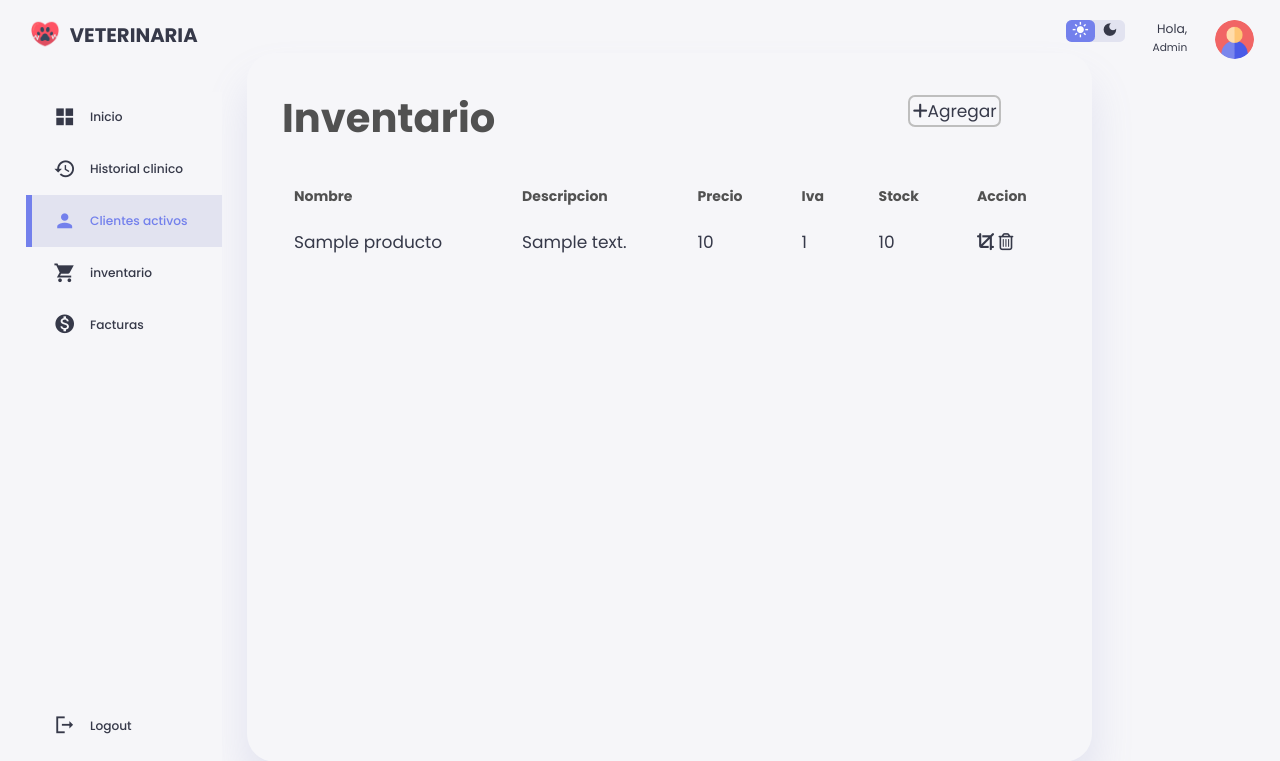
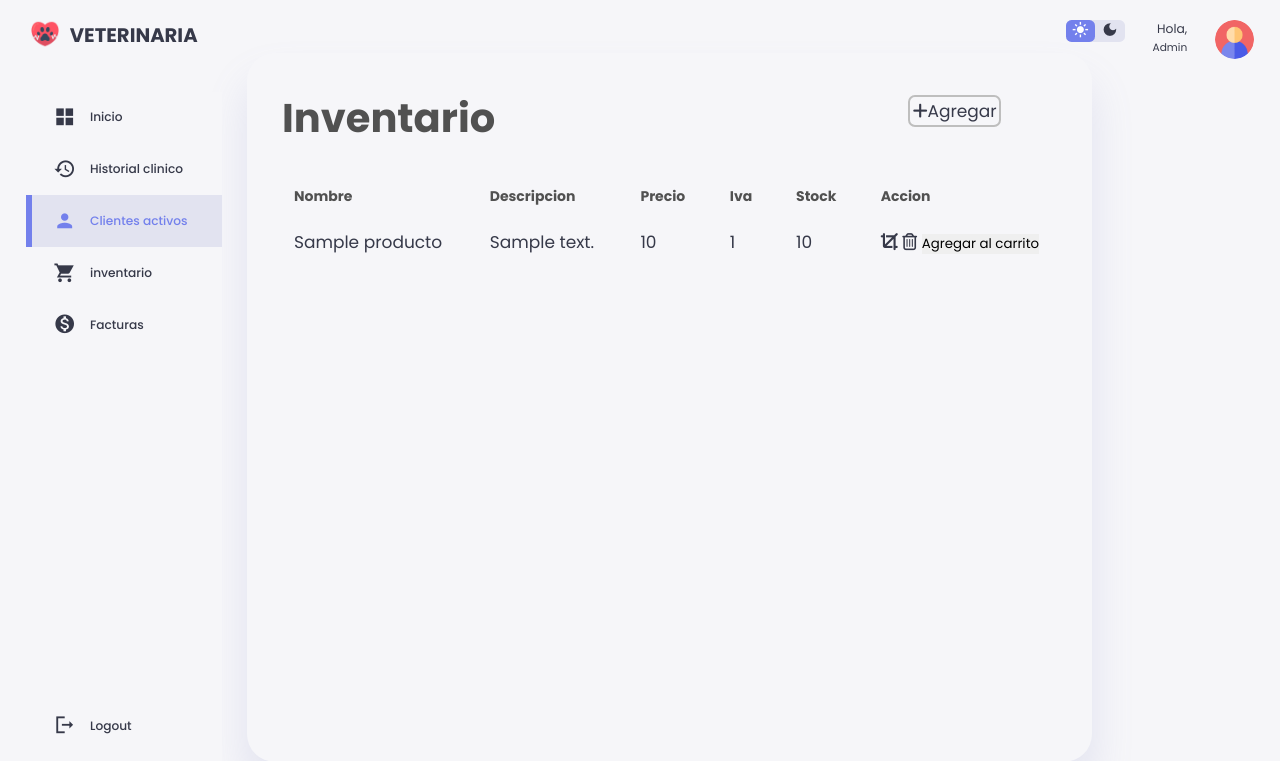
Before and after one commit to juanhcode/Veterinaria-App, a Django app: page /ventas/inventario/ in a window 1280 px wide. Shown: the top 761 px of the page. Run offline with Django 4.2, Linux system fonts and the light colour scheme; tables that the repository leaves empty hold one stand-in row (values such as "Sample post"); parts of the project's set-up code (start-up, migrations or seed data) failed here and were passed over; some libraries are stand-ins or nearby versions.

Commit message:
boton de agregar al carrito

```diff
--- a/templates/ventas/ventas.html
+++ b/templates/ventas/ventas.html
@@ -32,100 +32,15 @@
             <td>{{ p.iva|truncatechars:20 }}</td>
             <td>{{ p.stock|truncatechars:20 }}</td>
             <td>
-              <a class="fa-solid fa-crop" href="{% url 'ventas_app:update' p.id %}"></a>
+              <a class="fa-solid fa-crop edit1" href="{% url 'ventas_app:update' p.id %}"></a>
               <a class="fa-regular fa-trash-can" href="{% url 'ventas_app:delete' p.id %}"></a>
+              <button class="agregar-carrito">Agregar al carrito</button>
             </td>
           </tr>
           {% endfor %}
 
         </tbody>
       </table>
-      <!--
-
-        <table>
-
-          <tr class="propiedad">
-            <th>Animal</th>
-            <th>Propietario</th>
-            <th>Precio</th>
-            <th>N Factura</th>
-            <th>Edad</th>
-            <th>Enfermedad</th>
-            <th class="celdaCrud"></th>
-          </tr>
-
-          <tr id="valores">
-            <td>gato</td>
-            <td>Sancho</td>
-            <td>1'200.000</td>
-           <td>0000111100000</td>
-           <td>11 años</td>
-           <td>Cancer</td>
-           <td class="celdaCrud"><a href="{% url 'ventas_app:ventas' %}"><i class="agregarIcono"></i></a></td>
-          </tr>
-
-          <tr>
-            <td>perro</td>
-            <td>Dagoberto</td>
-            <td>500.000</td>
-            <td>0000122000000</td>
-            <td>12 años</td>
-            <td>Fractura</td>
-            <td class="celdaCrud"><a href="{% url 'ventas_app:ventas' %}"><i class="agregarIcono"></i></a></td>
-          </tr>
-
-          <tr>
-            <td>conejo</td>
-            <td>Clementina</td>
-            <td>800.000</td>
-            <td>0000222200000</td>
-            <td>2 años</td>
-            <td>Fractura</td>
-            <td class="celdaCrud"><a href="{% url 'ventas_app:ventas' %}"><i class="agregarIcono"></i></a></td>
-          </tr>
-          <tr>
-            <td>gato</td>
-            <td>Sancho</td>
-            <td>1'200.000</td>
-            <td>0000111100000</td>
-            <td>11 años</td>
-            <td>Cancer</td>
-            <td class="celdaCrud"><a href="{% url 'ventas_app:ventas' %}"><i class="agregarIcono"></i></a></td>
-          </tr>
-
-          <tr>
-            <td>perro</td>
-            <td>Dagoberto</td>
-            <td>500.000</td>
-            <td>0000122000000</td>
-            <td>12 años</td>
-            <td>Fractura</td>
-            <td class="celdaCrud"><a href="{% url 'ventas_app:ventas' %}"><i class="agregarIcono"></i></a></td>
-          </tr>
-
-          <tr>
-            <td>conejo</td>
-            <td>Clementina</td>
-            <td>800.000</td>
-            <td>0000222200000</td>
-            <td>2 años</td>
-            <td>Fractura</td>
-            <td class="celdaCrud"><a href="{% url 'ventas_app:ventas' %}"><i class="agregarIcono"></i></a></td>
-          </tr>
-          <tr>
-            <td>gato</td>
-            <td>Sancho</td>
-            <td>1'200.000</td>
-            <td>0000111100000</td>
-            <td>11 años</td>
-            <td>Cancer</td>
-            <td class="celdaCrud"><a href="{% url 'ventas_app:ventas' %}"><i class="agregarIcono"></i></a></td>
-          </tr>
-
-        </tr>
-      </table>
-
-    -->
       <script src="{% static 'scripts/ventas.js' %}"></script>
 
 {% endblock content %}
```
